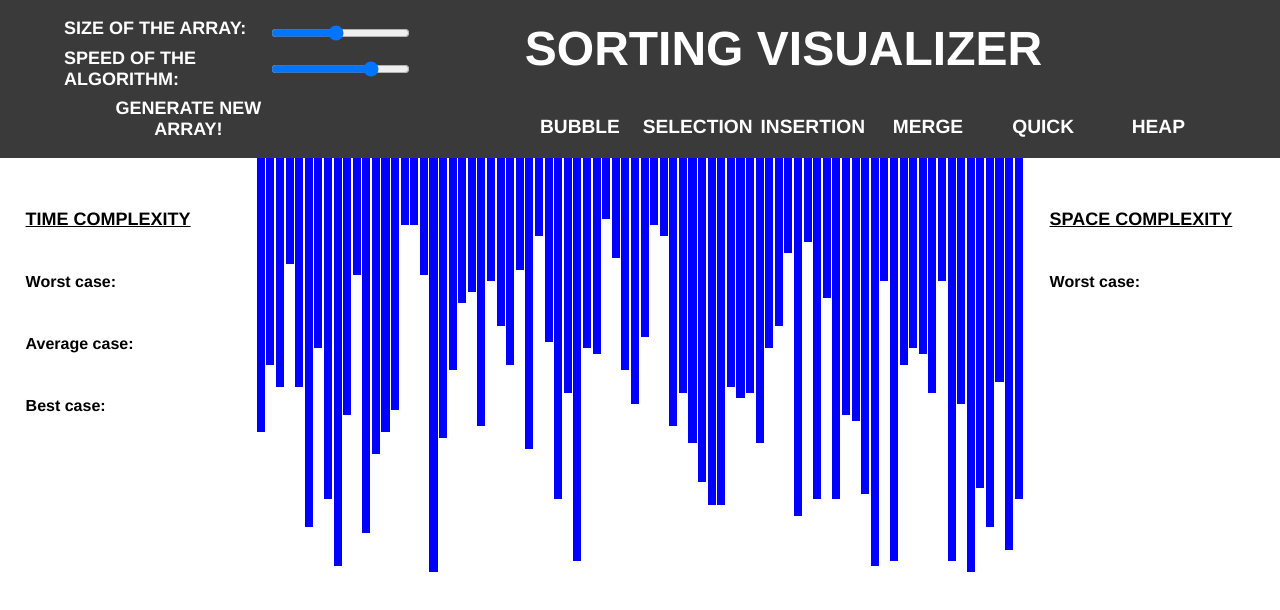
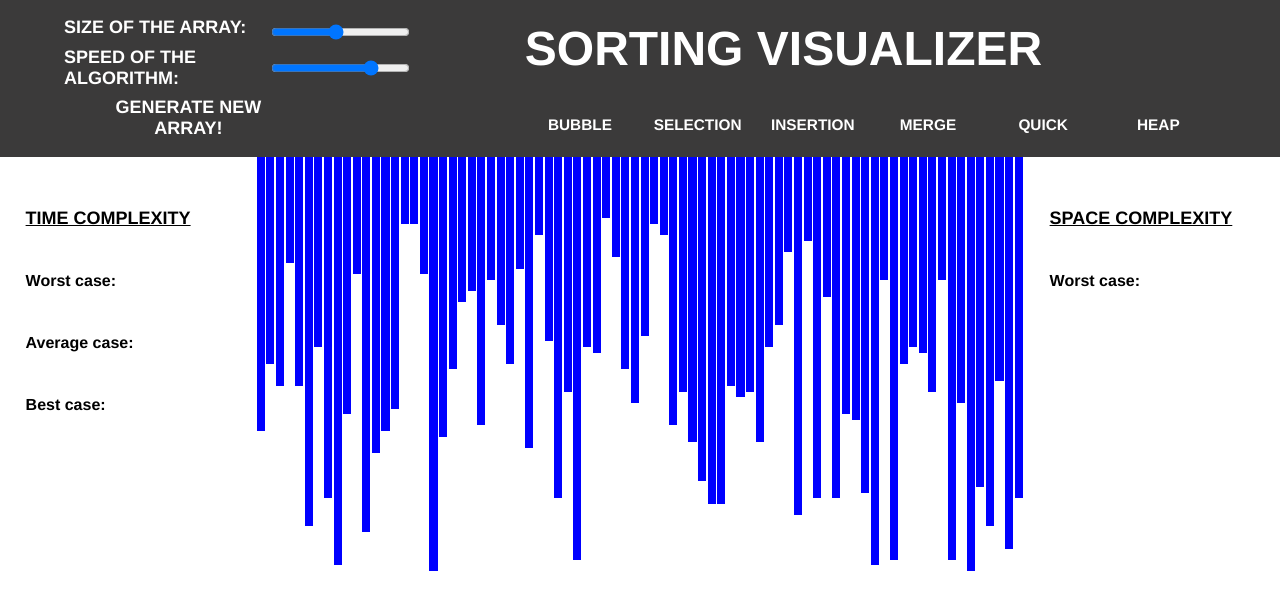
Before and after one commit to AbhirupKundu2002/sorting-visualizer, a plain HTML site: page index.html in a window 1280 px wide. Drawn offline with Linux system fonts and the light colour scheme.

Commit message:
Update style.css

```diff
--- a/css/style.css
+++ b/css/style.css
@@ -81,7 +81,7 @@ nav .header_right .algos button {
   color: white;
   outline: none;
   padding: 5% 0%;
-  font-size: 1.5vw;
+  font-size: 1.2vw;
 }
 
 nav .header_right .algos button:hover {
```
